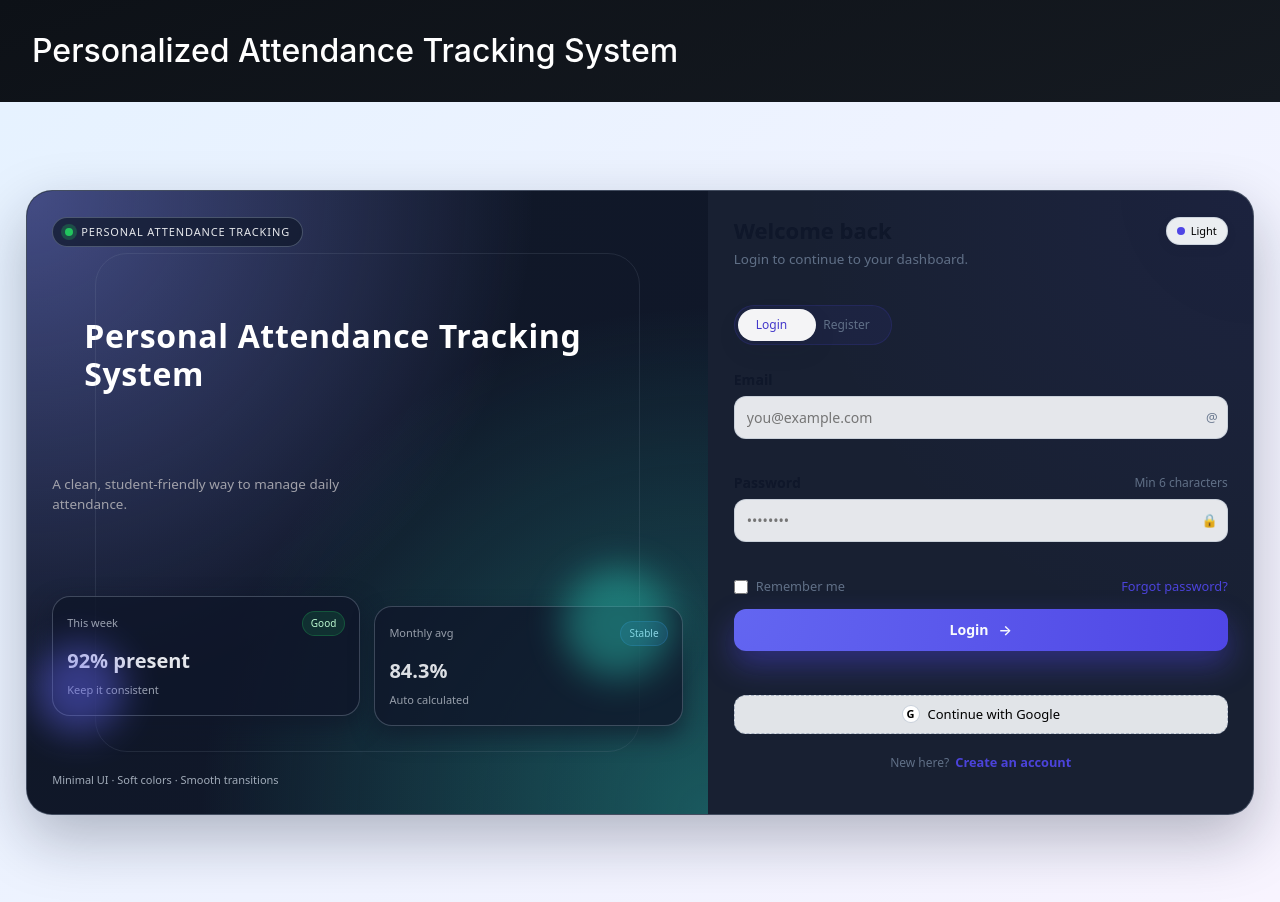
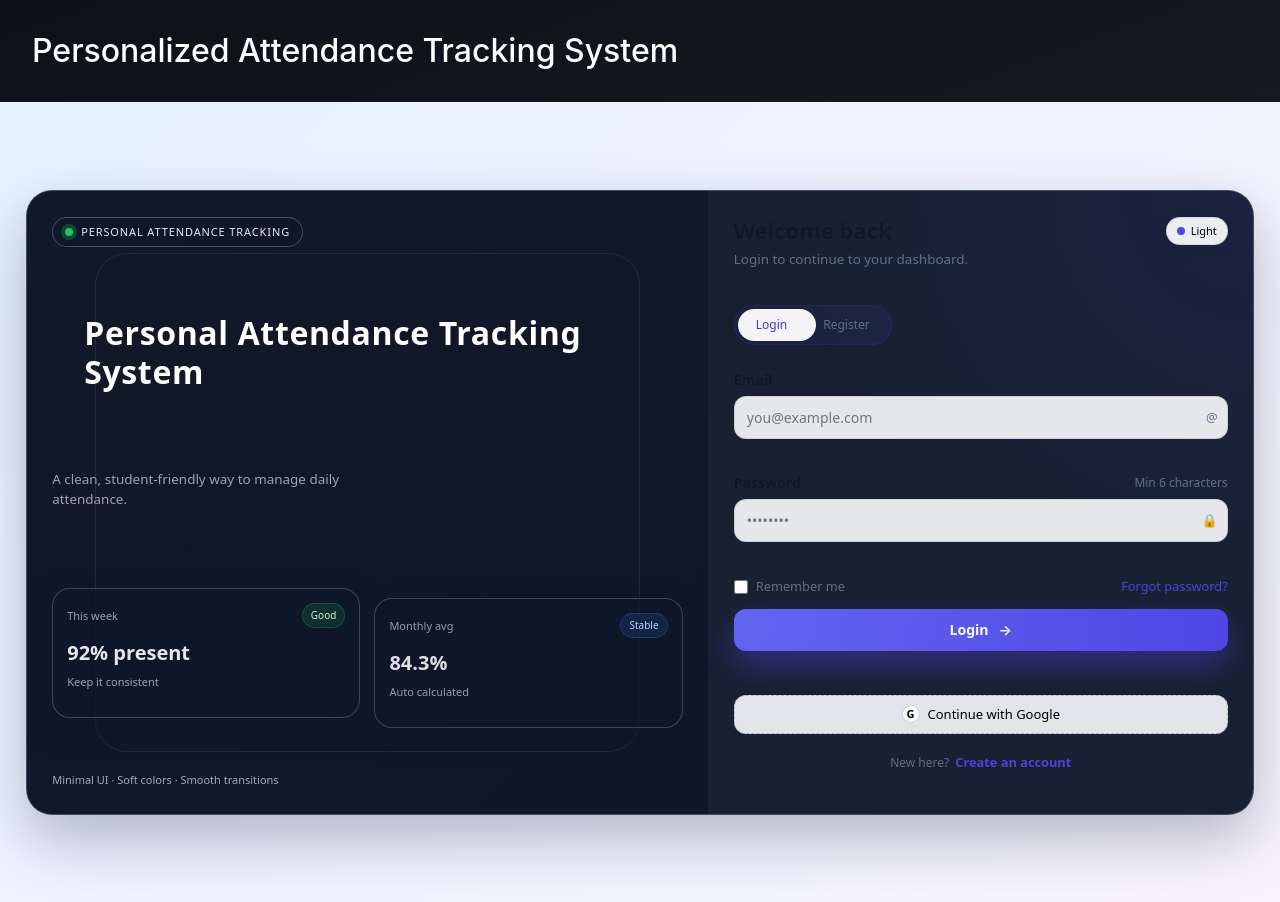
Before and after one commit to Mitalii1/PERSONALIZED-ATTENDANCE-TRACKING, a React (Create React App) app in the folder forntend/: page / in a window 1280 px wide. Built offline with nearby package versions, Linux system fonts and the light colour scheme.

Commit message:
css changes

```diff
--- a/forntend/src/Components/Getstarted.js
+++ b/forntend/src/Components/Getstarted.js
@@ -150,9 +150,6 @@ function Getstarted() {
               <div className="pat-chip-value">84.3%</div>
               <div className="pat-chip-muted">Auto calculated</div>
             </div>
-
-            <div className="pat-orb pat-orb-1" />
-            <div className="pat-orb pat-orb-2" />
           </div>
 
           <div className="pat-left-footer">Minimal UI · Soft colors · Smooth transitions</div>
--- a/forntend/src/Components/getstarted.css
+++ b/forntend/src/Components/getstarted.css
@@ -54,10 +54,7 @@
   padding: clamp(18px, 2vw, 30px);
   color: #e5e7eb;
   position: relative;
-  background:
-    radial-gradient(circle at top left, rgba(129, 140, 248, 0.45), transparent 55%),
-    radial-gradient(circle at bottom right, rgba(45, 212, 191, 0.35), transparent 55%),
-    linear-gradient(135deg, #111827, #0f172a);
+  background: linear-gradient(135deg, #111827, #0f172a);
   display: flex;
   flex-direction: column;
   justify-content: space-between;
@@ -126,7 +123,7 @@
 
 .pat-chip {
   flex: 1;
-  min-height: 120px;
+  min-height: 130px;
   background: rgba(15, 23, 42, 0.82);
   border-radius: 18px;
   border: 1px solid rgba(148, 163, 184, 0.35);
@@ -189,22 +186,6 @@
   border-radius: 999px;
   filter: blur(18px);
   opacity: 0.55;
-}
-
-.pat-orb-1 {
-  width: 90px;
-  height: 90px;
-  background: rgba(99, 102, 241, 0.85);
-  left: -18px;
-  bottom: -18px;
-}
-
-.pat-orb-2 {
-  width: 110px;
-  height: 110px;
-  background: rgba(45, 212, 191, 0.75);
-  right: 10px;
-  top: -28px;
 }
 
 /* Right side */
```
Also changed, not shown: 2 other files (tests, documents, lock files or other folders).
